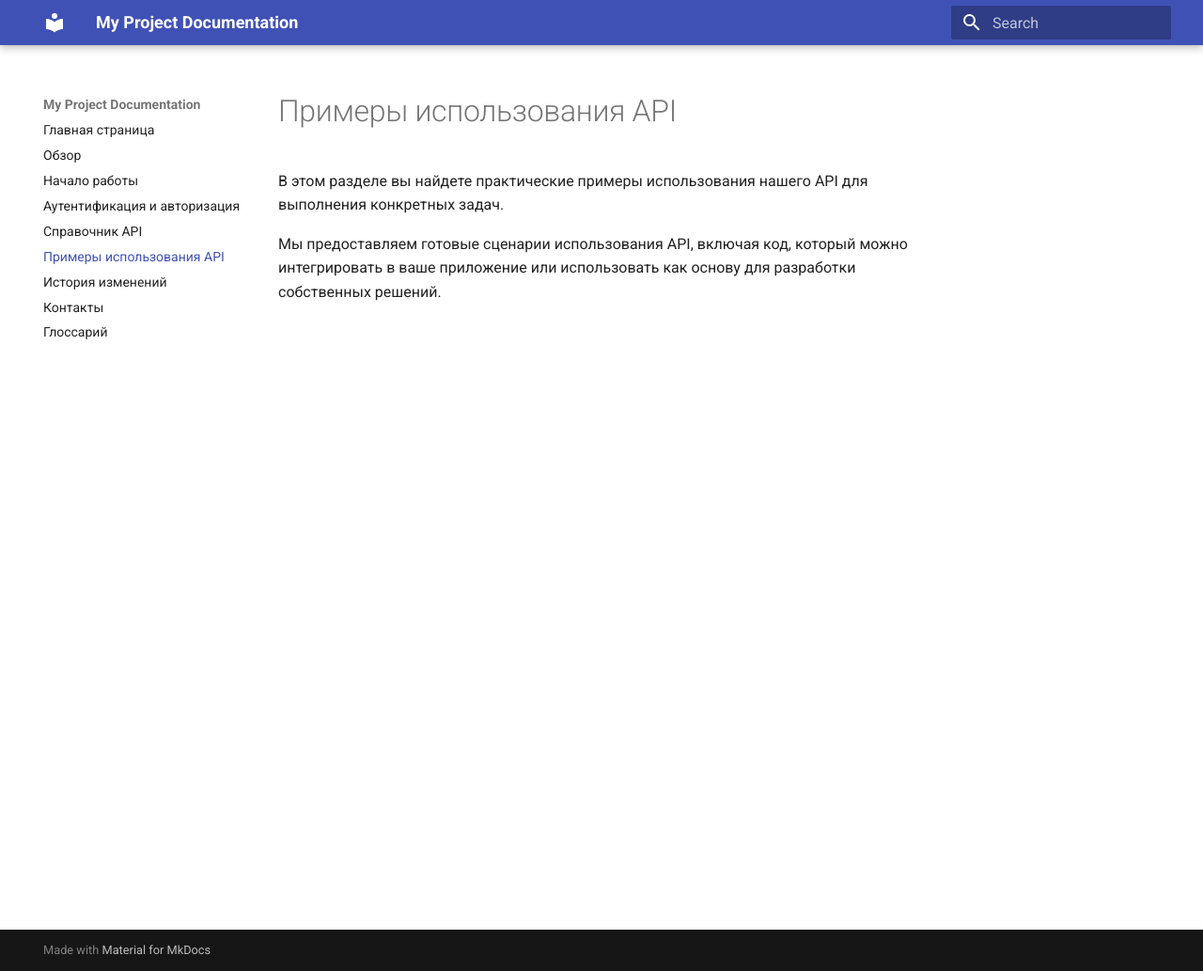
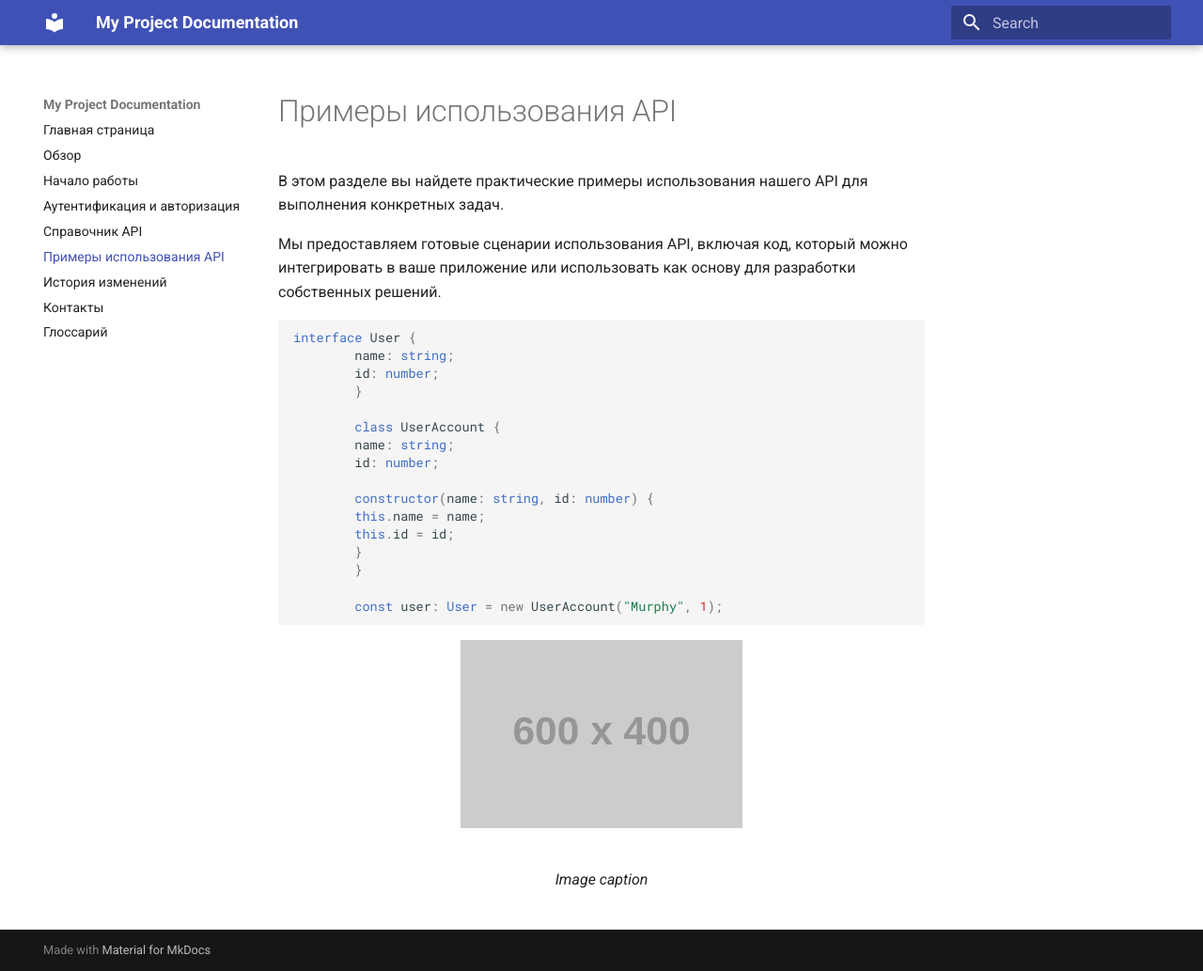
Before and after one commit to mazinden/test-api-docs-mkdocs, an MkDocs documentation site: the page built from docs/examples.md, in a window 1280 px wide and 1033 px high. Shown: the whole window at 94% size. Built offline with MkDocs 1.6.1 and Material for MkDocs 9.7.7, drawn with Linux system fonts in a browser that asks for light colours.

Commit message:
Add examples

````diff
--- a/docs/examples.md
+++ b/docs/examples.md
@@ -3,3 +3,27 @@
 В этом разделе вы найдете практические примеры использования нашего API для выполнения конкретных задач.
 
 Мы предоставляем готовые сценарии использования API, включая код, который можно интегрировать в ваше приложение или использовать как основу для разработки собственных решений.
+
+```typescript
+interface User {
+        name: string;
+        id: number;
+        }
+
+        class UserAccount {
+        name: string;
+        id: number;
+
+        constructor(name: string, id: number) {
+        this.name = name;
+        this.id = id;
+        }
+        }
+
+        const user: User = new UserAccount("Murphy", 1);
+```
+
+<figure markdown="span">
+  ![Image title](https://dummyimage.com/600x400/){ width="300" }
+  <figcaption>Image caption</figcaption>
+</figure>
--- a/mkdocs.yml
+++ b/mkdocs.yml
@@ -19,3 +19,14 @@ extra:
   analytics:
     provider: google
     property: G-LB0BTTVLLG
+
+markdown_extensions:
+  - pymdownx.highlight:
+      anchor_linenums: true
+      line_spans: __span
+      pygments_lang_class: true
+  - pymdownx.inlinehilite
+  - pymdownx.snippets
+  - pymdownx.superfences
+  - attr_list
+  - md_in_html
````
